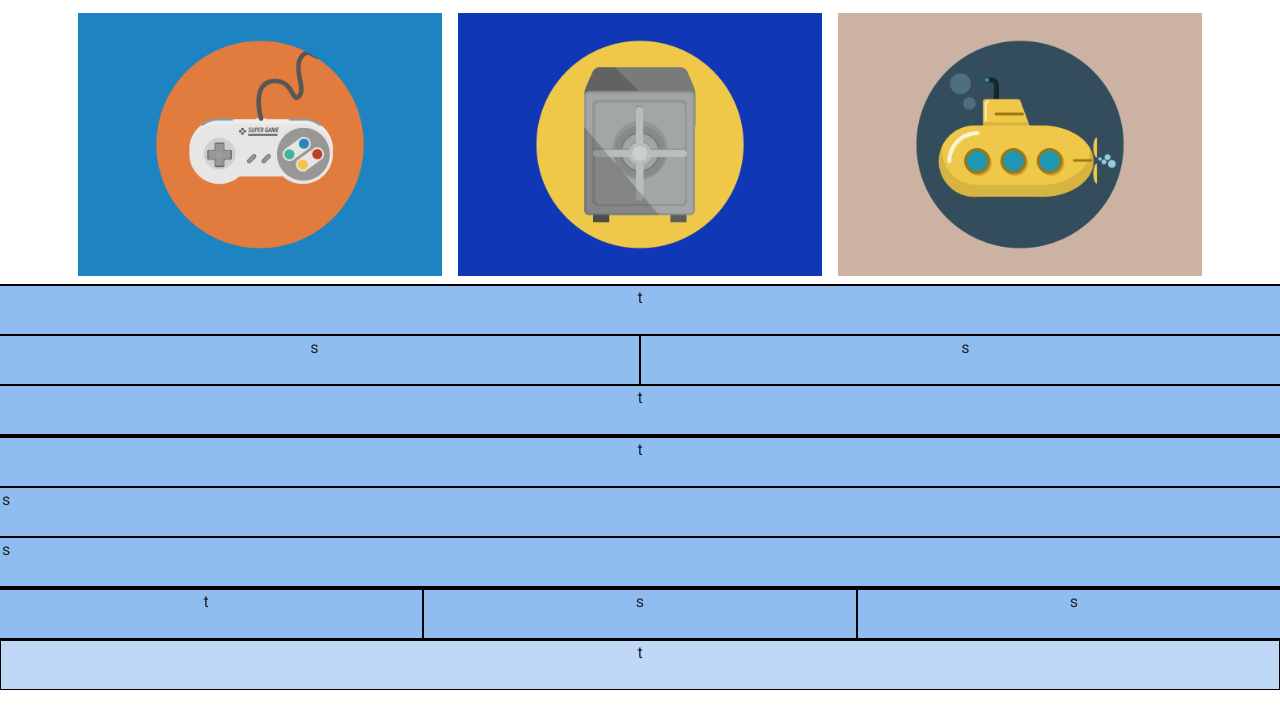
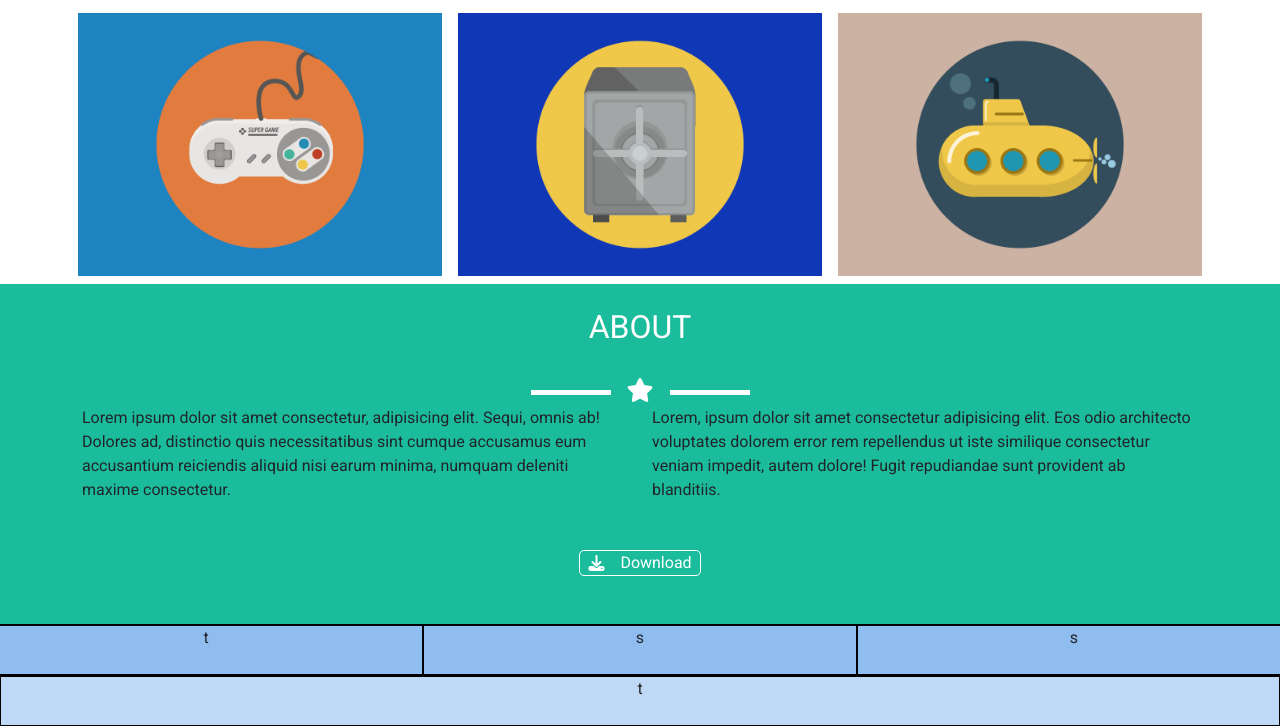
Before and after one commit to nico17022001/html-css-bootstrap-freelancer, a plain HTML site: page index.html in a window 1280 px wide. Shown: the part 1032-1758 px from the top of the page. Before the commit the page ends 1722 px from the top, so only its background shows below. Drawn offline with nearby package versions, Linux system fonts and the light colour scheme.

Commit message:
[aggiunto-tasto-download]

```diff
--- a/assets/style.css
+++ b/assets/style.css
@@ -53,6 +53,12 @@ h3{
   align-items: center;
 }
 
+.nd-div{
+  border: white 1px solid;
+  border-radius: 5px;
+  cursor: pointer;
+}
+
 /*ELEMENTS*/
 body{
   font-family: 'Roboto', sans-serif;
--- a/index.html
+++ b/index.html
@@ -122,26 +122,45 @@
               <i class="fa-solid fa-plus text-white fs-1"></i>
             </div>
           </div>
+        </div>
       </div>
-
-
-        </div>
       </div>
     </div>
 
-    <div class="row debug">
-      <div class="col-12 debug d-flex justify-content-center">t</div>
-      <div class="col-12 col-md-6 debug d-flex justify-content-center">s</div>
-      <div class="col-12 col-md-6 debug d-flex justify-content-center">s</div>
-      <div class="col-12 debug d-flex justify-content-center">t</div>
+    <div class="section ndgreen">
+
+    <div class="container-fluid ">
+      <div class="row align-items-center d-flex justify-content-center">
+        <div class="row py-4">
+          <div class="col d-flex justify-content-center">
+            <h2 class="text-white">ABOUT</h2>
+          </div>
+        </div>
+
+        <div class="d-flex col-diff align-items-center d-flex justify-content-center">
+          <div class="diabolic-row "></div>
+          <div><i class="fa-solid fa-star text-white fs-4 px-3"></i></div>
+          <div class="diabolic-row"></div>
+        </div>
+      </div>
+
+    <div class="container">
+      <div class="row">
+        <div class="col-12 col-lg-6">Lorem ipsum dolor sit amet consectetur, adipisicing elit. Sequi, omnis ab! Dolores ad, distinctio quis necessitatibus sint cumque accusamus eum accusantium reiciendis aliquid nisi earum minima, numquam deleniti maxime consectetur.</div>
+        <div class="col-12 col-lg-6">Lorem, ipsum dolor sit amet consectetur adipisicing elit. Eos odio architecto voluptates dolorem error rem repellendus ut iste similique consectetur veniam impedit, autem dolore! Fugit repudiandae sunt provident ab blanditiis.</div>
+      </div>
     </div>
 
-    <div class="row debug">
-      <div class="col-12 debug d-flex justify-content-center">t</div>
-      <div class="col-12 debug">s</div>
-      <div class="col-12 debug">s</div>
+    <div class="container">
+      <div class="d-flex justify-content-center align-items-center text-white py-5">
+        <div class="button nd-div align-items-center d-flex justify-content-center">
+        <i class="fa-solid fa-download px-2"></i>
+        <span class="px-2">Download</span>
+      </div>
+      </div>
     </div>
-
+    </div>
+  </div>
   </main>
 
   <footer>
```
